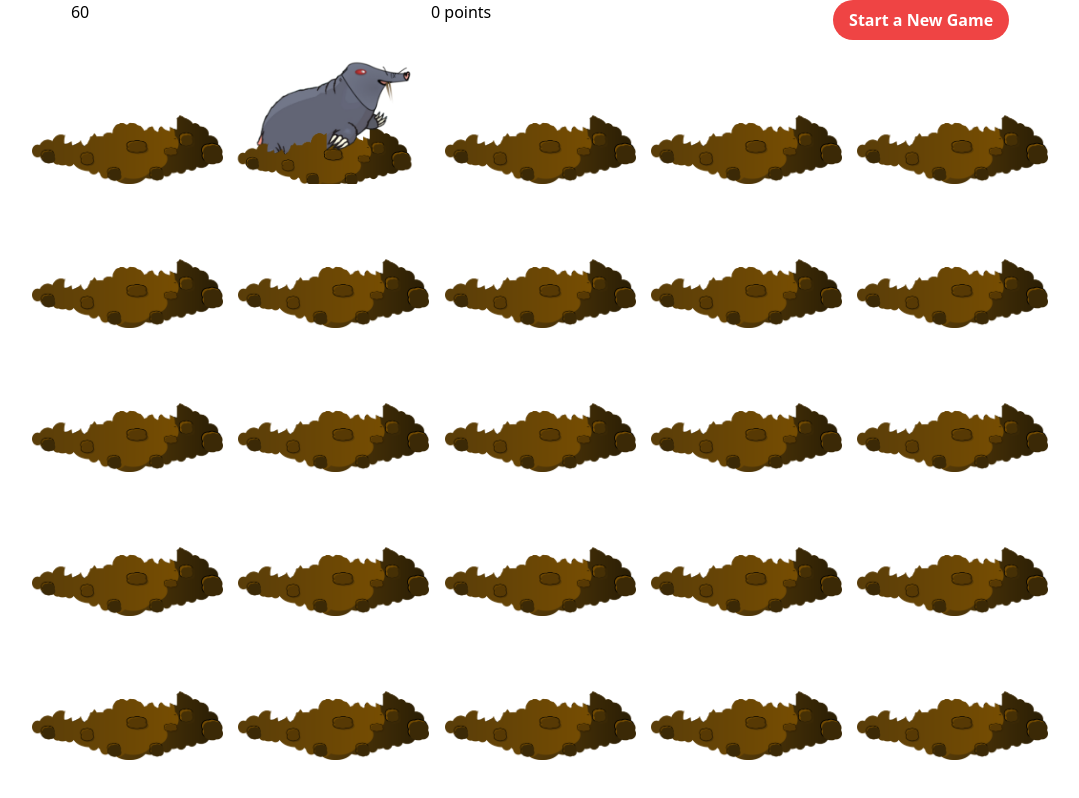
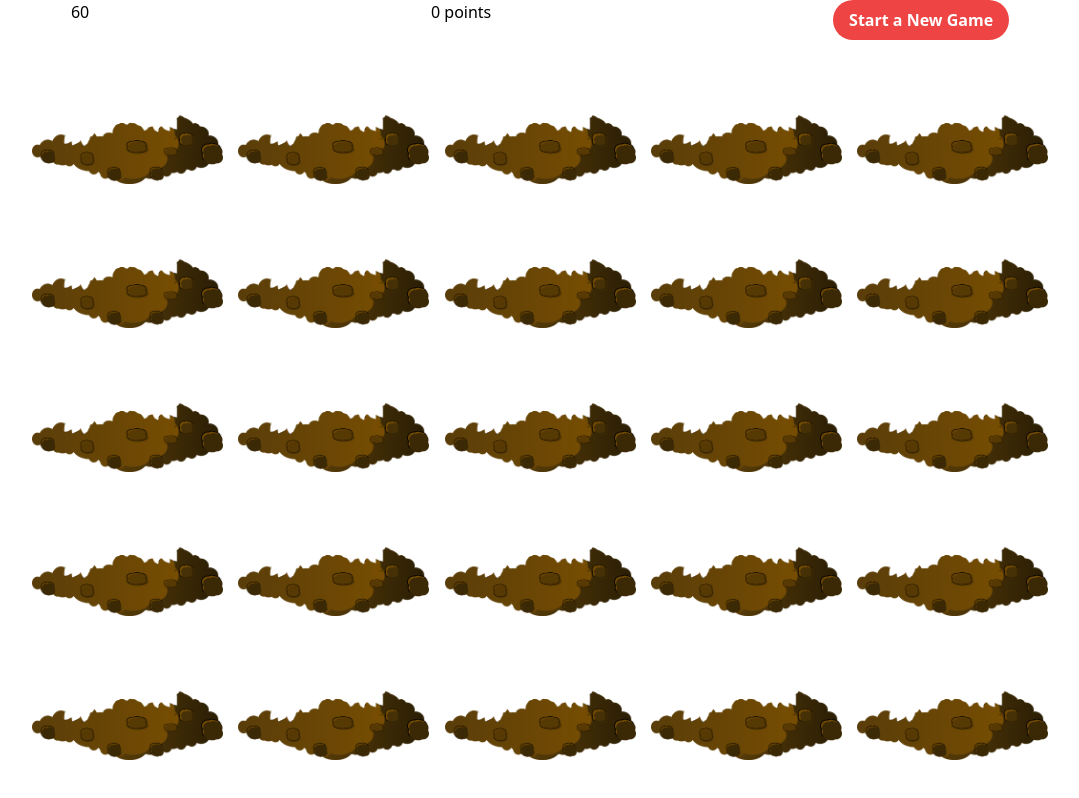
Before and after one commit to studiegrupp2/Whack-a-mole, a Next.js app: page /game in a window 1280 px wide. Shown: the whole page, without its empty margins (100-1179 px from the left). Built offline with nearby package versions, Linux system fonts and the light colour scheme.

Commit message:
ändrade funktion addPoints till moleHit som både ger poäng och ritar ut brädan med träffade moles

```diff
--- a/src/app/game/page.tsx
+++ b/src/app/game/page.tsx
@@ -8,7 +8,7 @@ import Board from "@/components/Board";
 
 import Timer from "@/components/Timer";
 
-import React, { useEffect, useState } from "react";
+import React, { useCallback, useEffect, useState } from "react";
 
 const Game = () => {
   const [isGameOngoing, setIsGameOnGoing] = useState<boolean>(false);
@@ -19,10 +19,23 @@ const Game = () => {
   const [gameFinished, setGameFinished] = useState<boolean>(false);
   const [isModalOpen, setIsModalOpen] = useState<boolean>(false);
 
-  const addPoints = () => {
-    setCurrentPoints(currentPoints + 1);
-    console.log(currentPoints);
-  };
+  //funktion för att få poäng samt uppdatera board[holeid] från mole till träffad mole
+
+  const moleHit = useCallback((holeId: number, type: string | null) => {
+    if (type !== "mole") return;
+    //poäng
+    setCurrentPoints((prevPoints) => {
+      const updatedPoints = prevPoints + 1;
+      console.log(updatedPoints);
+      return updatedPoints;
+    });
+  // rita om brädan
+    setBoard((prevBoard) => {
+      const newBoard: (null | string)[] = [...prevBoard];
+      newBoard[holeId] = "hit";
+      return newBoard;
+    });
+  }, []);
 
   const boardPlaceHolder = new Array(25).fill(null);
   boardPlaceHolder[1] = "mole";
@@ -30,52 +43,48 @@ const Game = () => {
 
   //spellogik:
 
-  type Board = (null | "mole")[];
+  type Board = (null | string)[];
   const [board, setBoard] = useState<Board>(new Array(25).fill(null));
 
   const randomMoles = (): number => Math.floor(Math.random() * 3) + 1;
 
-  const placeMoles = (board: Board): Board => {
+  const placeMoles = useCallback(() => {
+    setBoard((prevBoard) => {
       const moleCount = randomMoles();
-    const newBoard = [...board];
+      const newBoard: (null | string )[] = [...prevBoard];
+      const availableIndices: number[] = newBoard
+        .map((_, index) => index)
+        .filter(i => newBoard[i] === null);
 
       for (let i = 0; i < moleCount; i++) {
-      let randomIndex: number;
+        if (availableIndices.length === 0) break; // No more places to put moles
 
-      do {
-        randomIndex = Math.floor(Math.random() * newBoard.length);
-      } while (newBoard[randomIndex] === "mole");
-
+        const randomIndex: number = availableIndices[Math.floor(Math.random() * availableIndices.length)];
         newBoard[randomIndex] = "mole";
-      console.log(`Mole placed at index ${randomIndex}`, newBoard);
 
         const moleVisibleTime = Math.random() * 3000 + 1000;
-
         setTimeout(() => {
-        setBoard((prevBoard) => {
-          const updatedBoard = [...prevBoard];
+          setBoard((board) => {
+            const updatedBoard = [...board];
             updatedBoard[randomIndex] = null;
-          console.log(`Mole removed at index ${randomIndex}`, updatedBoard);
             return updatedBoard;
           });
         }, moleVisibleTime);
       }
 
-    console.log(newBoard);
+      return newBoard;
+    });
+  }, []);
 
-    return newBoard;
-  };
 
   //Denna placerar ut mullvadarna på olika index i arrayen Board så länge spelet är igång.
   useEffect(() => {
     if (!isGameOngoing) {
       return;
     }
-    const interval = setInterval(() => {
-      placeMoles(board);
-    }, 1000);
+    const interval = setInterval(placeMoles, 4000)
     return () => clearInterval(interval);
-  }, [isGameOngoing]);
+  }, [isGameOngoing, placeMoles]);
 
   //hanterar countdown
   const handleNewGame = () => {
@@ -130,7 +139,7 @@ const Game = () => {
         </div>
         <div className="game-board">
           <div>
-            <Board moleHit={addPoints} gameBoard={boardPlaceHolder} />
+            <Board moleHit={moleHit} gameBoard={board} />
           </div>
         </div>
       </div>
--- a/src/components/Board.tsx
+++ b/src/components/Board.tsx
@@ -2,20 +2,11 @@
 import React from "react";
 
 interface BoardProps {
-  moleHit: () => void;
-  gameBoard: (null | "mole")[];
+  moleHit: (holeId: number , type: string | null) => void;
+  gameBoard: (null | string )[];
 }
 
 const Board: React.FC<BoardProps> = ({ moleHit, gameBoard }) => {
-  const moleHitAddPoints = () => {
-    return moleHit();
-  };
-
-  const handleOnClick = (type: string | null) => {
-    if (type === "mole") {
-      moleHitAddPoints();
-    }
-  };
 
   return (
     <div className="game-board flex flex-col w-[80vw] h-[90vh]">
@@ -23,10 +14,12 @@ const Board: React.FC<BoardProps> = ({ moleHit, gameBoard }) => {
         <div key={rowIndex} className="flex h-[20%] gap-2">
           {gameBoard
             .slice(rowIndex * 5, (rowIndex + 1) * 5)
-            .map((type, holeId) => {
+            .map((type, colIndex) => {
+
+              const holeId = rowIndex * 5 + colIndex;
               const backgroundImage =
-                type === "mole" ? "url(/mullvad4.png)" : "url(/hole.png)";
-              const backgroundSize = type === "mole" ? "cover" : "contain";
+                type === "mole" ? "url(/mullvad4.png)" : type === "hit" ? "url(/mullvad4-hit.png)" : "url(/hole.png)";
+              const backgroundSize = type === null ? "contain" : "cover";
 
               return (
                 <div
@@ -38,7 +31,7 @@ const Board: React.FC<BoardProps> = ({ moleHit, gameBoard }) => {
                     backgroundRepeat: "no-repeat",
                     backgroundPosition: "center",
                   }}
-                  onClick={() => handleOnClick(type)}
+                  onClick={() => moleHit(holeId, type)}
                 ></div>
               );
             })}
```
Lines whose indentation alone changed are shown as unchanged.
